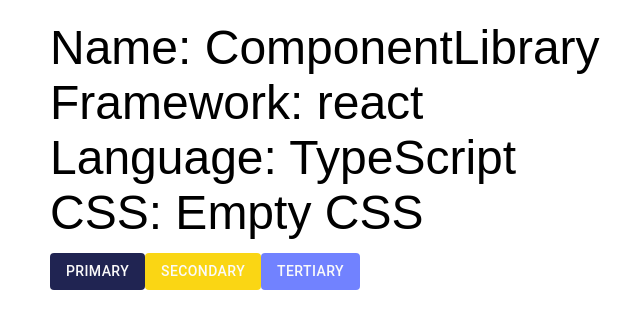
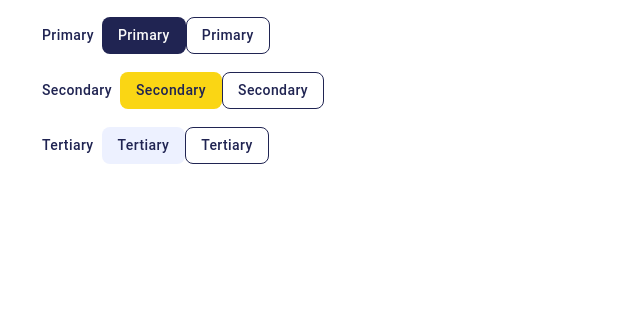
Before and after one commit to sjcuello/ComponentLibrary, a React app: page / in a window 1280 px wide. Shown: the top 328 px of the page, without its empty margins (190-830 px from the left). Built offline with nearby package versions, Linux system fonts and the light colour scheme.

Commit message:
Custom theme first interactions

```diff
--- a/src/App.tsx
+++ b/src/App.tsx
@@ -1,23 +1,41 @@
 import React from 'react';
 import ReactDOM from 'react-dom/client';
 import './index.css';
-import { Button, ThemeProvider } from '@mui/material';
+import { Button, Grid, ThemeProvider } from '@mui/material';
 import { theme } from './theme';
 
 const App = () => (
   <ThemeProvider theme={theme}>
     <div className="container">
-      <div>Name: ComponentLibrary</div>
-      <div>Framework: react</div>
-      <div>Language: TypeScript</div>
-      <div>CSS: Empty CSS</div>
+      <Grid container spacing={2}>
+        <Grid xs={8} spacing={2}>
+          <Button variant="text">Primary</Button>
           <Button variant="contained">Primary</Button>
+          <Button variant="outlined">Primary</Button>
+        </Grid>
+        <Grid xs={8}>
+          <Button variant="text" color="secondary">
+            Secondary
+          </Button>
           <Button variant="contained" color="secondary">
             Secondary
+          </Button>
+          <Button variant="outlined" color="secondary">
+            Secondary
+          </Button>
+        </Grid>
+        <Grid xs={8}>
+          <Button variant="text" color="tertiary">
+            Tertiary
           </Button>
           <Button variant="contained" color="tertiary">
             Tertiary
           </Button>
+          <Button variant="outlined" color="tertiary">
+            Tertiary
+          </Button>
+        </Grid>
+      </Grid>
     </div>
   </ThemeProvider>
 );
--- a/src/colors.ts
+++ b/src/colors.ts
@@ -4,10 +4,12 @@ export const PRIMARY_500 = '#202452';
 export const PRIMARY_900 = '#060727';
 // Secondary color
 export const SECONDARY_100 = '#FEFACF';
+export const SECONDARY_300 = '#FDEC71';
 export const SECONDARY_500 = '#FAD614';
 export const SECONDARY_900 = '#775E03';
 // Tertiary color
 export const TERTIARY_50 = '#EDF1FF';
+export const TERTIARY_100 = '#E2E7FF';
 export const TERTIARY_500 = '#7182FF';
 export const TERTIARY_900 = '#151C7A';
 // Neutral color
--- a/src/declarations.ts
+++ b/src/declarations.ts
@@ -10,4 +10,7 @@ declare module '@mui/material/Button' {
   interface ButtonPropsColorOverrides {
     tertiary: true;
   }
+  interface ButtonClasses {
+    containedTertiary: string;
+  }
 }
--- a/src/theme.ts
+++ b/src/theme.ts
@@ -3,12 +3,11 @@ import {
   NEUTRAL_50,
   PRIMARY_100,
   PRIMARY_500,
-  PRIMARY_900,
   SECONDARY_100,
+  SECONDARY_300,
   SECONDARY_500,
-  SECONDARY_900,
+  TERTIARY_100,
   TERTIARY_50,
-  TERTIARY_500,
   TERTIARY_900,
 } from './colors';
 
@@ -17,20 +16,20 @@ export const theme = createTheme({
     primary: {
       light: PRIMARY_100,
       main: PRIMARY_500,
-      dark: PRIMARY_900,
+      dark: TERTIARY_900,
       contrastText: NEUTRAL_50,
     },
     secondary: {
       light: SECONDARY_100,
       main: SECONDARY_500,
-      dark: SECONDARY_900,
-      contrastText: NEUTRAL_50,
+      dark: SECONDARY_300,
+      contrastText: PRIMARY_500,
     },
     tertiary: {
       light: TERTIARY_50,
-      main: TERTIARY_500,
-      dark: TERTIARY_900,
-      contrastText: NEUTRAL_50,
+      main: TERTIARY_50,
+      dark: TERTIARY_100,
+      contrastText: PRIMARY_500,
     },
   },
   components: {
@@ -38,6 +37,44 @@ export const theme = createTheme({
       defaultProps: {
         disableElevation: true,
       },
+      styleOverrides: {
+        root: {
+          borderRadius: 8,
+          textTransform: 'none',
+        },
+        contained: {
+          boxShadow: 'none',
+          '&:hover': {
+            boxShadow: 'none',
+          },
+          // ':disabled': {
+          //   backgroundColor: 'red',
+          // },
+        },
+        containedTertiary: {
+          color: PRIMARY_500,
+        },
+        // Styles applied to the root element if `variant="outlined"`.
+        outlined: {
+          borderWidth: 1.5,
+          borderColor: PRIMARY_500,
+          color: PRIMARY_500,
+          '&:hover': {
+            borderColor: PRIMARY_500,
+            color: NEUTRAL_50,
+            backgroundColor: PRIMARY_500,
+          },
+        },
+        // Styles applied to the root element if `variant="text"`.
+        text: {
+          color: PRIMARY_500,
+          '&:hover': {
+            borderRadius: 0,
+            borderBottom: `1.5px solid ${PRIMARY_500}`,
+            backgroundColor: 'transparent',
+          },
+        },
+      },
     },
   },
 });
```
Lines whose indentation alone changed are shown as unchanged.
